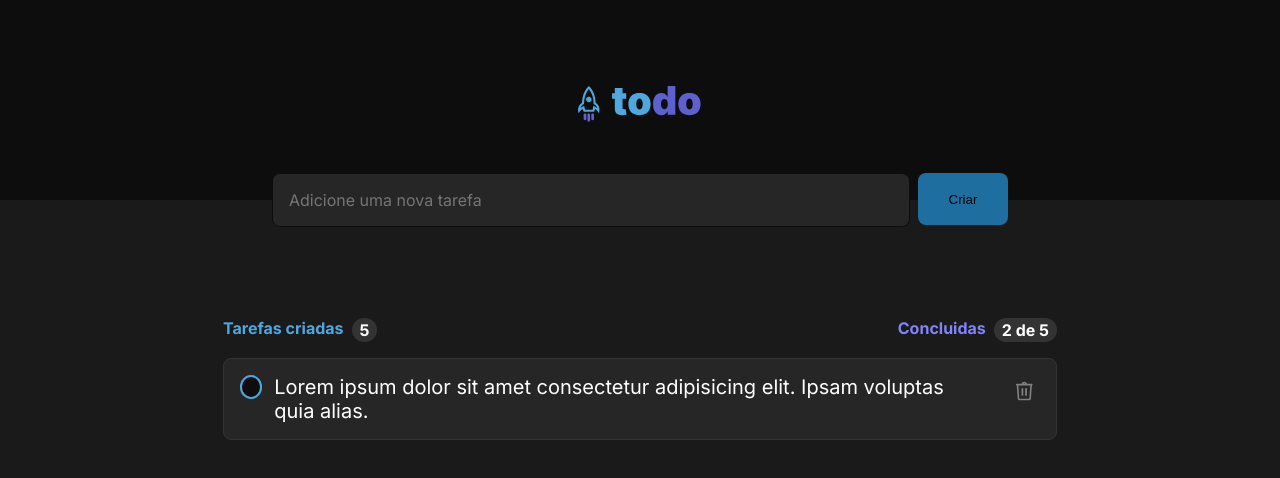
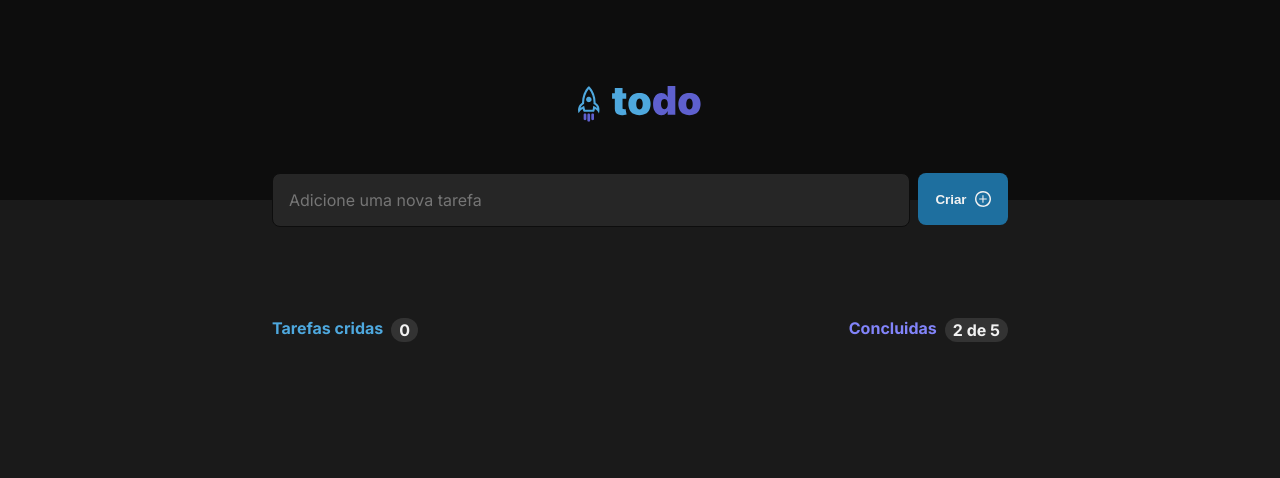
Before and after one commit to guilhermeevencio/todo-list, a React (Vite) app: page / in a window 1280 px wide. Shown: the top 478 px of the page. Built offline with nearby package versions, Linux system fonts and the light colour scheme.

Commit message:
feat: add task to the list.

```diff
--- a/package.json
+++ b/package.json
@@ -15,6 +15,7 @@
   "devDependencies": {
     "@types/react": "^18.0.0",
     "@types/react-dom": "^18.0.0",
+    "@types/uuid": "^8.3.4",
     "@vitejs/plugin-react": "^1.3.0",
     "typescript": "^4.6.3",
     "vite": "^2.9.9"
--- a/src/components/Form/Form.module.css
+++ b/src/components/Form/Form.module.css
@@ -8,6 +8,7 @@
 
 .form input {
   border-radius: 8px;
+  color: var(--white);
   background-color: var(--gray-500);
   border: 1px solid var(--gray-700);
   padding: 16px;
@@ -17,9 +18,19 @@
 
 .form button {
   margin-left: 0.5rem;
+  color: var(--gray-100);
   border: none;
   border-radius: 8px;
+  display: flex;
+  font-weight: 700;
+  justify-content: center;
+  align-items: center;
   width: 5.625rem;
   height: 3.25rem;
   background-color: var(--blue-dark);
 }
+
+.form button img {
+  width: 1rem;
+  margin-left: 0.5rem;
+}
--- a/src/components/Form/Form.tsx
+++ b/src/components/Form/Form.tsx
@@ -1,11 +1,48 @@
 import styles from './Form.module.css';
+import { ChangeEvent, FormEvent, useState } from 'react';
+import plusIcon from '../../assets/plus-icon.svg';
+import { v4 as uuid } from 'uuid';
 
-function Form() {
+interface FormProps {
+  onSetTasks: (tasks: Task[]) => void;
+  tasks: Task[];
+}
+
+interface Task {
+  taskDescription: string;
+  isTaskDone: boolean;
+  id: string;
+}
+
+function Form({ onSetTasks, tasks }: FormProps) {
+  const [taskText, setTaskText] = useState('');
+
+  const handleSubmit = (event: FormEvent) => {
+    event.preventDefault()
+    const updatedtTasks: Task[] = [...tasks, { taskDescription: taskText, isTaskDone: false, id: uuid() }];
+    onSetTasks(updatedtTasks);
+    setTaskText('');
+  }
+
+  function handleChange (event: ChangeEvent<HTMLInputElement>) {
+    event.target.setCustomValidity('');
+    setTaskText(event.target.value);
+  }
+
   return (
     <form className={ styles.form }>
-      <input type="text" name="task" placeholder="Adicione uma nova tarefa"/>
+      <input
+        type="text"
+        name="task"
+        placeholder="Adicione uma nova tarefa"
+        onChange={ handleChange }
+        value={ taskText }
+      />
       <div>
-        <button>Criar</button>
+        <button type="submit" onClick={ handleSubmit } >
+          Criar
+          <img  src={ plusIcon } alt="plus icon" />
+        </button>
       </div>
     </form>
   )
--- a/src/components/MainContent/MainContent.module.css
+++ b/src/components/MainContent/MainContent.module.css
@@ -3,7 +3,7 @@
   flex-direction: column;
   align-items: center;
   justify-content: center;
-  color: var(--white);
+  color: var(--gray-100);
   margin: auto;
   width: fit-content;
 }
--- a/src/components/MainContent/MainContent.tsx
+++ b/src/components/MainContent/MainContent.tsx
@@ -1,22 +1,36 @@
 import ToDo from '../ToDo/ToDo';
 import Form from '../Form/Form';
 import styles from './MainContent.module.css';
+import { useState } from 'react';
+
+interface Task {
+  taskDescription: string;
+  isTaskDone: boolean;
+  id: string;
+}
 
 function MainContent() {
+  const initialState: Task[] = [];
+  const [tasks, setTasks] = useState(initialState);
+
   return (
       <section className={ styles.main }>
-      <Form />
+      <Form onSetTasks={ setTasks } tasks={ tasks }/>
         <div className={ styles.taskInfos }>
           <div className={ styles.tasks }>
-            <p className={ styles.tasksText } >Tarefas criadas</p>
-            <p className={ styles.numbers } >{5}</p>
+            <p className={ styles.tasksText } >Tarefas cridas</p>
+            <p className={ styles.numbers } >{tasks.length}</p>
           </div>
           <div className={ styles.done }>
             <p className={ styles.doneText }>Concluidas</p>
             <p className={ styles.numbers } >{ `${ 2 } de ${ 5 }` }</p>
           </div>
         </div>
-        <ToDo />
+      <>
+        {
+          tasks.map((task, index) => <ToDo task={ task } key={ index }  />)
+        }
+      </>
       </section>
   )
 }
--- a/src/components/ToDo/ToDo.module.css
+++ b/src/components/ToDo/ToDo.module.css
@@ -9,11 +9,17 @@
   padding: 1rem;
   margin: 1rem 0;
   width:fit-content;
+  transition: 0.1s ease-in-out;
 }
 
 .ToDo img {
-  margin-left: 2rem;
   width: 2rem;
+}
+
+.ToDo button {
+  background-color: var(--gray-500);
+  border: none;
+  cursor: pointer;
 }
 
 .task {
@@ -45,7 +51,7 @@ input[type="checkbox"]:hover {
 
 input[type="checkbox"]:after {
   content: url('../../assets/checked-icon.svg');
-  transform: translateY(-5%);
+  transform: translateY(-10%);
   cursor: pointer;
   display: none;
 }
--- a/src/components/ToDo/ToDo.tsx
+++ b/src/components/ToDo/ToDo.tsx
@@ -1,14 +1,34 @@
 import styles from './ToDo.module.css';
 import trashIcon from '../../assets/trash-icon.svg';
 
-function ToDo() {
+interface Task {
+  taskDescription: string;
+  isTaskDone: boolean;
+  id: string;
+}
+
+interface toDoProps {
+  task: Task;
+  // onHandleDeleteTask: (id: string) => void;
+}
+
+function ToDo({ task }: toDoProps) {
+  // function handleDeleteTask() {
+  //   onHandleDeleteTask(task.id);
+  // }
+
   return (
-    <div className={ styles.ToDo }>
+    <div className={ styles.ToDo } id={ task.id }>
       <label htmlFor="check1" className={ styles.task }>
-        <input type="checkbox" id="check1" />
-        <p>Lorem ipsum dolor sit amet consectetur adipisicing elit. Ipsam voluptas quia alias.</p>
+        <input type="checkbox" id="check1" defaultChecked={ task.isTaskDone }/>
+        <p>{task.taskDescription}</p>
       </label>
-      <img src={ trashIcon } />
+      <button
+        type='button'
+        // onChange={ handleDeleteTask }
+      >
+        <img src={ trashIcon } />
+      </button>
     </div>
   )
 }
```
Also changed, not shown: src/assets/plus-icon.svg (added), 1 other file (tests, documents, lock files or other folders).
